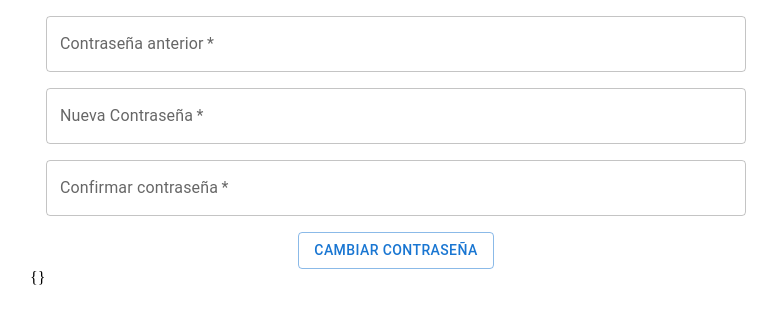
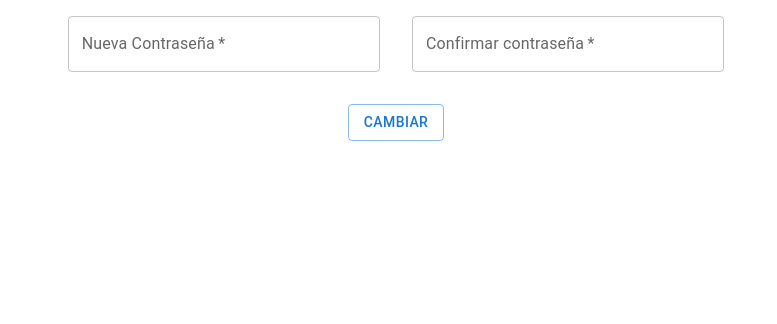
Before and after one commit to yeissonGutierrrez/antpack-ui, a React (Create React App) app: page / in a window 1280 px wide. Shown: the top 324 px of the page, without its empty margins (244-1021 px from the left). Built offline with nearby package versions, Linux system fonts and the light colour scheme.

Commit message:
Fix error container props

```diff
--- a/src/App.tsx
+++ b/src/App.tsx
@@ -25,119 +25,19 @@ const theme = unstable_createMuiStrictModeTheme({
 function App() {
   return (
     <div className="App">
-
-      {
-        // register nuevo usuario
-      }
-      {/* <>
-        <Register
-          onSubmitForm={(d) => {
-
-
-
-
-            console.log(d);
-          }}
-          requiredTermsAndConditions={true}
-          inputs={[
-            {
-              label: "Nombre",
-              name: "name",
-              type: "text",
-              required: true,
-
-              validation: yup.string().required("Este campo es requerido"),
-            },
-            {
-              label: "Apellido",
-              name: "lasName",
-              type: "text",
-              required: true,
-              validation: yup.string().required(),
-            },
-            {
-              label: "Correo",
-              name: "email",
-              type: "email",
-              required: true,
-              validation: yup.string().required().email(),
-            },
-            {
-              label: "Contraseña",
-              name: "password",
-              type: "password",
-              required: true,
-              validation: yup.string().required(),
-            },
-            {
-              label: "Confirmar contraseña",
-              name: "confirmPassword",
-              type: "password",
-              required: true,
-              validation: yup
-                .string()
-                .required()
-                .oneOf(
-                  [yup.ref("password"), null],
-                  "Las contraseñas deben coincidir"
-                ),
-            },
-            {
-              label: "Tipo de persona",
-              name: "personType",
-              type: "text",
-              required: true,
-              defaulValue: "1",
-              options: [
-                {
-                  label: "NATURAL",
-                  value: "1",
-                },
-                {
-                  label: "JURIDICA",
-                  value: "2",
-                },
-              ],
-              // validation: yup.string().required()
-            },
-            {
-              label: "Tipo de persona",
-              name: "personType",
-              type: "text",
-              required: true,
-              defaulValue: "1",
-              options: [
-                {
-                  label: "NATURAL",
-                  value: "1",
-                },
-                {
-                  label: "JURIDICA",
-                  value: "2",
-                },
-              ],
-              // validation: yup.string().required()
-            },
-          ]}
-        />
-      </> */}
-
       <>
         <Register
-          xs={12}
+          containerProps={{
+            rowSpacing: 4,
+            columnSpacing: 4
+          }}
+          xs={6}
           onSubmitForm={(d) => {
             alert(JSON.stringify(d, null, 2))
           }}
           requiredTermsAndConditions={false}
-          btnSubmitText={"Cambiar contraseña"}
+          btnSubmitText={"Cambiar"}
           inputs={[
-            {
-              label: "Contraseña anterior",
-              name: "previusPassword",
-              type: "password",
-              required: true,
-              validation: yup.string().required("Este campo es requerido"),
-            },
             {
               label: "Nueva Contraseña",
               name: "password",
@@ -161,7 +61,7 @@ function App() {
           ]}
         />
       </>
-      <ThemeProvider theme={theme}>{/* <Login/> */}</ThemeProvider>
+
     </div>
   );
 }
--- a/src/components/Register/index.tsx
+++ b/src/components/Register/index.tsx
@@ -1,11 +1,10 @@
 import React from "react";
+import { useForm, Controller } from "react-hook-form";
+import * as yup from "yup";
+import { yupResolver } from "@hookform/resolvers/yup";
 import { Button, Checkbox, Grid, MenuItem, TextField } from "@mui/material";
 import FormControlLabel from "@mui/material/FormControlLabel";
-import FormHelperText from '@mui/material/FormHelperText';
 
-import { useForm, Controller } from "react-hook-form";
-import { yupResolver } from "@hookform/resolvers/yup";
-import * as yup from "yup";
 import type { AnySchema } from "yup";
 
 import styles from "./style.module.css";
@@ -29,8 +28,12 @@ interface RegisterProps {
   requiredTermsAndConditions?: boolean;
 
   xs?: number;
-  termsAndConditionsText?: string
-  btnSubmitText?: string
+  termsAndConditionsText?: string;
+  btnSubmitText?: string;
+  containerProps?: {
+    rowSpacing?: number
+    columnSpacing?: number
+  }
 }
 
 const Register = ({
@@ -39,9 +42,14 @@ const Register = ({
   requiredTermsAndConditions = true,
   xs=6,
   termsAndConditionsText = "Acepto los terminos y condiciones",
-  btnSubmitText = "Registrarse"
+  btnSubmitText = "Registrarse",
+  containerProps = {
+    columnSpacing: 2,
+    rowSpacing: 2
+  },
 }: RegisterProps) => {
 
+  const { rowSpacing = 2, columnSpacing = 2 } = containerProps!
 
   const inputsSchemas = inputs.reduce((acc, inputData) => {
     return {
@@ -50,20 +58,18 @@ const Register = ({
     };
   }, {
     // si require que se acepten terminos y condiones, se deben validar mediante react hook forms
-    termsAndConditions: requiredTermsAndConditions ?  yup.boolean().oneOf([true]).required() : yup.boolean()
+    termsAndConditions: requiredTermsAndConditions ? yup.boolean().oneOf([true]).required() : yup.boolean()
   })
 
   const validationSchema = yup.object({
     ...inputsSchemas,
   });
 
-  // console.log(validationSchema)
 
-  const { handleSubmit, formState, control, setValue, getValues  } = useForm({
+  const { handleSubmit, formState, control, setValue,  } = useForm({
     resolver: yupResolver(validationSchema!),
   });
 
-  // const { _formValues  } = control
   const { errors,  } = formState;
 
   const onSubmit = handleSubmit((data) => {
@@ -73,7 +79,7 @@ const Register = ({
     return (
       <div className={styles.container}>
         <form onSubmit={onSubmit}>
-          <Grid container rowSpacing={2} columnSpacing={2}>
+          <Grid container rowSpacing={rowSpacing} columnSpacing={columnSpacing}>
             {inputs.map((input, inputIndex) => {
               const { label, name: nameData, type, required, defaulValue, options = [] } = input;
               const isSelect = options.length > 0
@@ -157,9 +163,12 @@ const Register = ({
                 </Button>
               </div>
             </Grid>
-            {
-              JSON.stringify(getValues(), null, 2)
-            }
+            {/* {
+              JSON.stringify({
+                rowSpacing,
+                columnSpacing
+              }, null, 2)
+            } */}
           </Grid>
         </form>
       </div>
```
